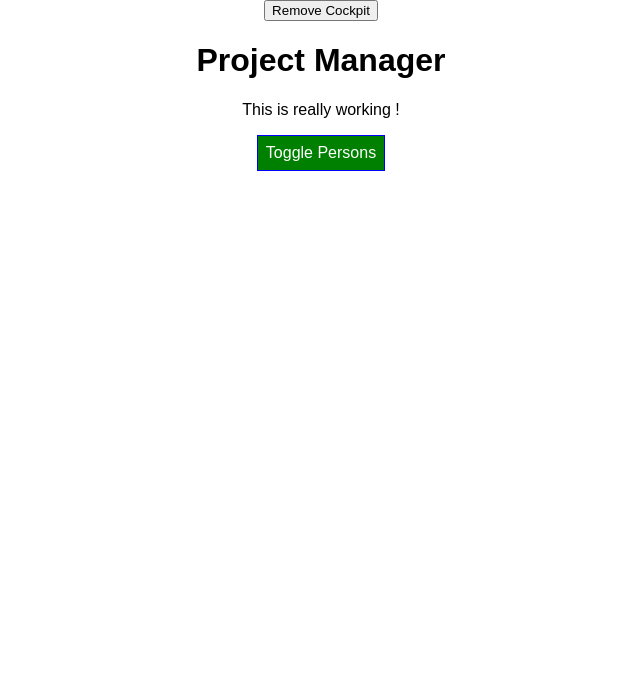
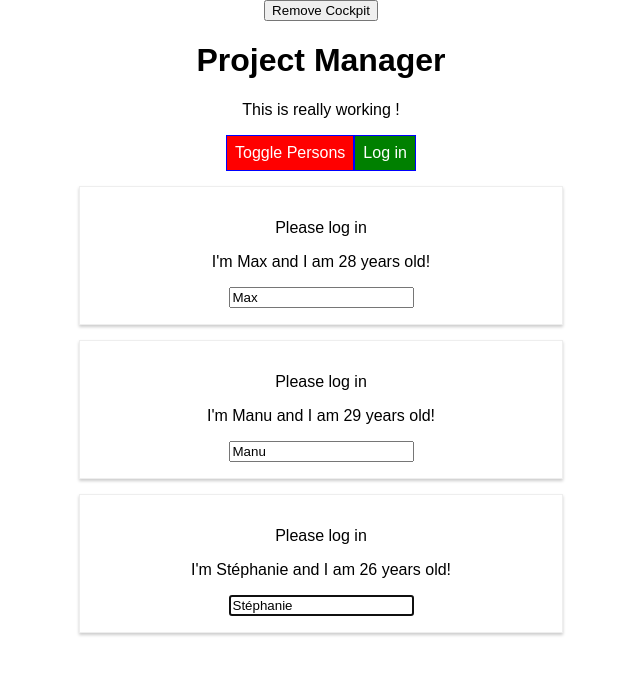
Before and after one commit to GGuillaumeJF/REACT-GUIDE-UDEMY, a React app: page / in a window 1280 px wide. Shown: the top 674 px of the page, without its empty margins (319-959 px from the left). Built offline with nearby package versions, Linux system fonts and the light colour scheme.

Commit message:
end of section 112

```diff
--- a/package.json
+++ b/package.json
@@ -31,6 +31,7 @@
     "postcss-flexbugs-fixes": "3.2.0",
     "postcss-loader": "2.0.8",
     "promise": "8.0.1",
+    "prop-types": "^15.7.2",
     "radium": "^0.26.1",
     "raf": "3.4.0",
     "react": "^17.0.1",
--- a/src/components/Cockpit/Cockpit.js
+++ b/src/components/Cockpit/Cockpit.js
@@ -1,14 +1,18 @@
-import React, {useEffect} from 'react';
+import React, {useEffect,useRef} from 'react';
 import classes from './Cockpit.css';
 
+
 const cockpit = (props) => {
+
+    const toggleBtnRef = useRef(null);
 
     useEffect(() => {
         console.log('[Cockpit.js] useEffect');
         // HTTP request ...
-        setTimeout(() => {
-            alert('Saved data to cloud !')
-        }, 1000);
+        // setTimeout(() => {
+        //     alert('Saved data to cloud !')
+        // }, 1000);
+        toggleBtnRef.current.click();
         return () => {
             console.log('[Cockpit.js] cleanup work in useEffect');
         };
@@ -41,10 +45,12 @@ const cockpit = (props) => {
             <h1>{props.Title}</h1>
             <p className={assignedClasses.join(' ')}>This is really working !</p>
             <button
+            ref = {toggleBtnRef}
             className={btnClass}
             onClick={props.clicked}>
                 Toggle Persons
             </button>
+            <button onClick={props.login}>Log in</button>
         </div>
     );
 };
--- a/src/components/Persons/Person/Person.js
+++ b/src/components/Persons/Person/Person.js
@@ -1,20 +1,48 @@
 import React, {Component} from 'react';
 import classes from './Person.css';
 import Aux from '../../../hoc/Auxiliary';
+import withClass from '../../../hoc/withClass';
+import PropTypes from 'prop-types';
 
 class Person extends Component {
+
+    constructor(props) {
+        super(props);
+        this.inputElementRef = React.createRef();
+    }
+
+    componentDidMount() {
+       // document.querySelector('input').focus();
+    //    this.inputElement.focus();
+    this.inputElementRef.current.focus();
+    }
+
     render() {
         console.log('[Person.js] rendering ... ');
         return (
             <Aux>
-                <div className = {classes.Person}>
-                    <p onClick={this.props.click}>I'm {this.props.name} and I am {this.props.age} years old!</p>
-                    <p>{this.props.children}</p>
-                    <input  type="text" onChange={this.props.changed} value={this.props.name}/>
-                </div>
+                {this.props.isAuth ? <p>Authanticated ! </p> : <p> Please log in</p>}
+                <p onClick={this.props.click}>
+                    I'm {this.props.name} and I am {this.props.age} years old!
+                </p>
+                <p>{this.props.children}</p>
+                <input
+                    //ref = {(inputEl) => {this.inputElement = inputEl}}
+                    ref = {this.inputElementRef}
+                    type="text"
+                    onChange={this.props.changed}
+                    value={this.props.name}
+                />
             </Aux>
         );
     };
 };
 
-export default Person;
+Person.propTypes = {
+    click: PropTypes.func,
+    name: PropTypes.string,
+    age: PropTypes.number,
+    changed: PropTypes.func
+};
+
+export default withClass(Person,classes.Person);
--- a/src/components/Persons/Persons.js
+++ b/src/components/Persons/Persons.js
@@ -1,5 +1,6 @@
 import React, {PureComponent} from 'react';
 import Person from './Person/Person';
+
 
 
 class Persons extends PureComponent {
@@ -47,6 +48,7 @@ class Persons extends PureComponent {
                     name = {person.name}
                     age = {person.age}
                     changed = {(event) => this.props.changed(event,person.id)}
+                    isAuth = {this.props.isAuthenticated}
                 />
             );
     });
--- a/src/containers/App.js
+++ b/src/containers/App.js
@@ -2,7 +2,8 @@ import React, { Component } from 'react';
 import classes from './App.css';
 import Persons from '../components/Persons/Persons';
 import Cockpit from '../components/Cockpit/Cockpit';
-import Withclass from '../hoc/WithClass';
+import withClass from '../hoc/withClass';
+import Aux from '../hoc/Auxiliary';
 
 
 class App extends Component {
@@ -19,7 +20,9 @@ class App extends Component {
     ],
     otherState : 'Some other value',
     showPersons : false,
-    showCockpit : true
+    showCockpit : true,
+    changeCounter : 0,
+    authanticated : false
   };
 
   static getDerivedStateFromProps(props,state){
@@ -53,7 +56,12 @@ class App extends Component {
     const persons = [...this.state.persons];
     persons[personIndex] = person ;
 
-    this.setState({persons : persons });
+    this.setState((prevState,props) => {
+      return {
+        persons : persons ,
+        changeCounter : prevState.changeCounter + 1
+      };
+    });
   };
 
   deletePersonHandler = (personIndex) => {
@@ -68,6 +76,10 @@ class App extends Component {
     this.setState({showPersons: !doesShow});
   };
 
+  loginHandler = () => {
+    this.setState({authanticated:true});
+  };
+
   render() {
     console.log('[Appp.js] render');
     let persons = null;
@@ -78,12 +90,13 @@ class App extends Component {
           persons = {this.state.persons}
           clicked = {this.deletePersonHandler}
           changed = {this.nameChangedHandler}
+          isAuthenticated = {this.state.authanticated}
           />
     }
 
 
     return (
-        <Withclass classes={classes.App}>
+        <Aux>
           <button
             onClick = {() => {
               this.setState({showCockpit:false})
@@ -97,12 +110,14 @@ class App extends Component {
           showPersons = {this.state.showPersons}
           personsLength = {this.state.persons.length}
           clicked = {this.togglePersonsHandler}
-          /> ) : null}
+          login = {this.loginHandler}
+          />
+          ) : null}
           {persons}
-        </Withclass>
+        </Aux>
 
     );
   }
 }
 
-export default App;
+export default withClass(App,classes.App);
--- a/src/hoc/WithClass.js
+++ b/src/hoc/WithClass.js
@@ -1,7 +1,11 @@
 import React from 'react';
 
-const Withclass = (props) => (
-    <div className={props.classes}> {props.children} </div>
-);
+const withClass = (WrappedComponent, className) => {
+    return props => (
+        <div className={className}>
+            <WrappedComponent {...props}></WrappedComponent>
+        </div>
+    );
+};
 
-export default Withclass;
+export default withClass;
```
